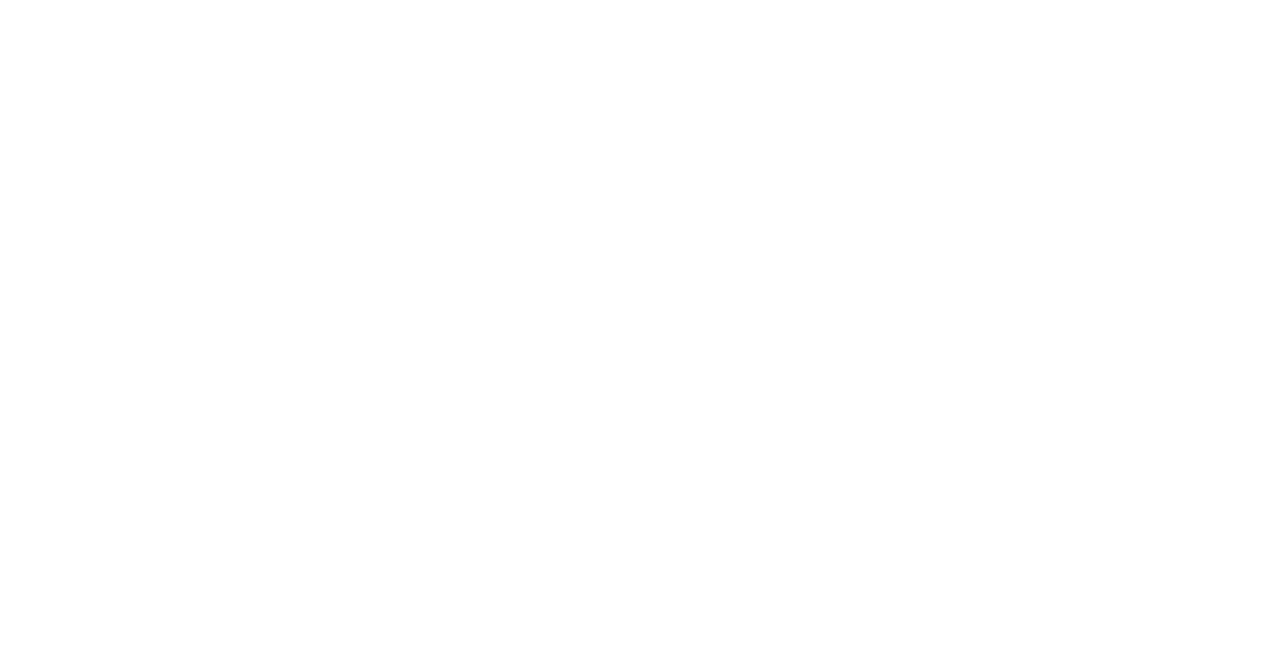
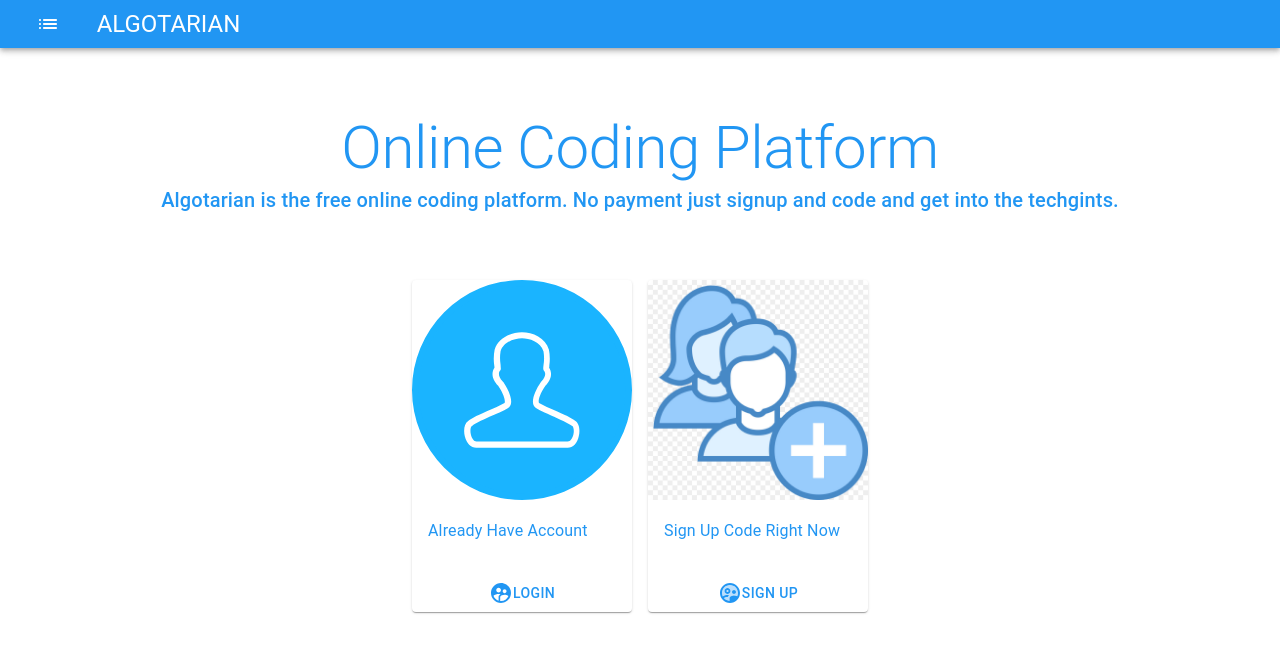
Before and after one commit to Algotarian/Algotarian, a React (Create React App) app: page / in a window 1280 px wide. Shown: the top 652 px of the page. Built offline with nearby package versions, Linux system fonts and the light colour scheme.

Commit message:
landing page

```diff
--- a/src/App.js
+++ b/src/App.js
@@ -1,10 +1,11 @@
 import { BrowserRouter, Route, Link } from "react-router-dom";
+import Landing from "./components/Landing/index";
 function App() {
   return (
     <>
       <BrowserRouter>
         <Route exact path = "/">
-
+        <Landing />
         </Route>
       </BrowserRouter>
     </>
--- a/src/components/Landing/index.css
+++ b/src/components/Landing/index.css
@@ -0,0 +1,7 @@
+.mar{
+    margin:5%;
+}
+.cls-1
+ {fill:#1ab4ff;}
+
+ .cls-2{fill:#fff;}
--- a/src/components/Landing/index.js
+++ b/src/components/Landing/index.js
@@ -1,33 +1,89 @@
-import React,{useState} from "react";
-
-import {AppBar,MuiThemeProvider} from "@material-ui/core";
-import {} from "@material-ui/icons";
-
-
-import { createMuiTheme } from '@material-ui/core/styles';
+import React, { useState } from "react";
+import LoginImage from "../../asset/loginimg.svg";
+import SignUpImage from "../../asset/signupimg.jpg";
+import {
+  AppBar,
+  MuiThemeProvider,
+  Typography,
+  Button,
+  IconButton,
+  Drawer,
+  List,
+  ListItem,
+  CardContent,
+  Card,
+  CardActionArea,
+  CardMedia,
+  Toolbar,
+  Container,
+  Grid,
+} from "@material-ui/core";
+import { ListRounded,SupervisedUserCircle,SupervisedUserCircleTwoTone } from "@material-ui/icons";
+import "./index.css";
+import CustomCard from "../Shared/Cards/index";
+import { createMuiTheme } from "@material-ui/core/styles";
 
 const theme = createMuiTheme({
   palette: {
     primary: {
-      light: '#2196f3',
-      main: '#3f50b5',
-      dark: '#002884',
-      contrastText: '#fff',
+      light: "#2196f3",
+      main: "#2196f3",
+      dark: "#2196f34",
+      contrastText: "#fff",
     },
     secondary: {
-      light: '#2196f3',
-      main: '#f44336',
-      dark: '#ba000d',
-      contrastText: '#000',
+      light: "#2196f3",
+      main: "#2196f3",
+      dark: "#ba000d",
+      contrastText: "#000",
     },
   },
 });
 
-export default function Index(props)
-{
-    return (<>
-        <MuiThemeProvider theme={theme}>
+export default function Index(props) {
+  return (
+    <>
+      <MuiThemeProvider theme={theme}>
 
-        </MuiThemeProvider>
-    </>);
+      <AppBar position="sticky">
+          <Toolbar variant="dense">
+            <IconButton>
+              <ListRounded style={{ color: "white" }}></ListRounded>
+            </IconButton>
+            <Typography
+              variant="h5"
+
+              style={{ marginLeft: "2%" }}
+            >
+              {" "}
+              ALGOTARIAN{" "}
+            </Typography>
+          </Toolbar>
+        </AppBar>
+
+
+
+        <main>
+        <Container align="center" className="mar">
+            <Typography variant="h2" style = {{color:"#2196f3"}}> Online Coding Platform </Typography>
+            <Typography variant ="h6" style = {{color:"#2196f3"}} paragraph>Algotarian is the free online coding platform.
+            No payment just signup and code and get into the techgints.
+
+            </Typography>
+        </Container>
+          <div className="mar">
+            <Grid container justify="center" spacing={2}>
+              <Grid item>
+               <CustomCard image = {LoginImage} title={"Already Have Account"} type={"login"} icon = {SupervisedUserCircle}/>
+
+              </Grid>
+              <Grid item>
+                  <CustomCard image = {SignUpImage} title = {"Sign Up Code Right Now"} type = {"Sign Up"} icon={SupervisedUserCircleTwoTone} />
+              </Grid>
+            </Grid>
+          </div>
+        </main>
+      </MuiThemeProvider>
+    </>
+  );
 }
--- /dev/null
+++ b/src/components/Shared/Cards/index.js
@@ -0,0 +1,35 @@
+import React from "react";
+import {
+
+    Typography,
+    Button,
+
+
+    CardContent,
+    Card,
+    CardActionArea,
+
+    Container,
+
+  } from "@material-ui/core";
+//   import { SupervisedUserCircle } from "@material-ui/icons";
+  import "./index.css";
+
+export default function Index(props)
+{
+    return ( <Card>
+        <CardActionArea >
+         <img src={props.image} height={220} />
+        </CardActionArea>
+        <CardContent>
+          <Typography color = "primary" paragraph>{props.title}</Typography>
+        </CardContent>
+        <CardActionArea>
+        <Container align="center">
+        <Button color="primary"> <props.icon /> {props.type}</Button>
+        </Container>
+
+
+        </CardActionArea>
+      </Card>);
+}
```
Also changed, not shown: src/asset/loginimg.svg (added), src/asset/signupimg.jpg (added), src/components/Shared/Cards/index.css (added).
